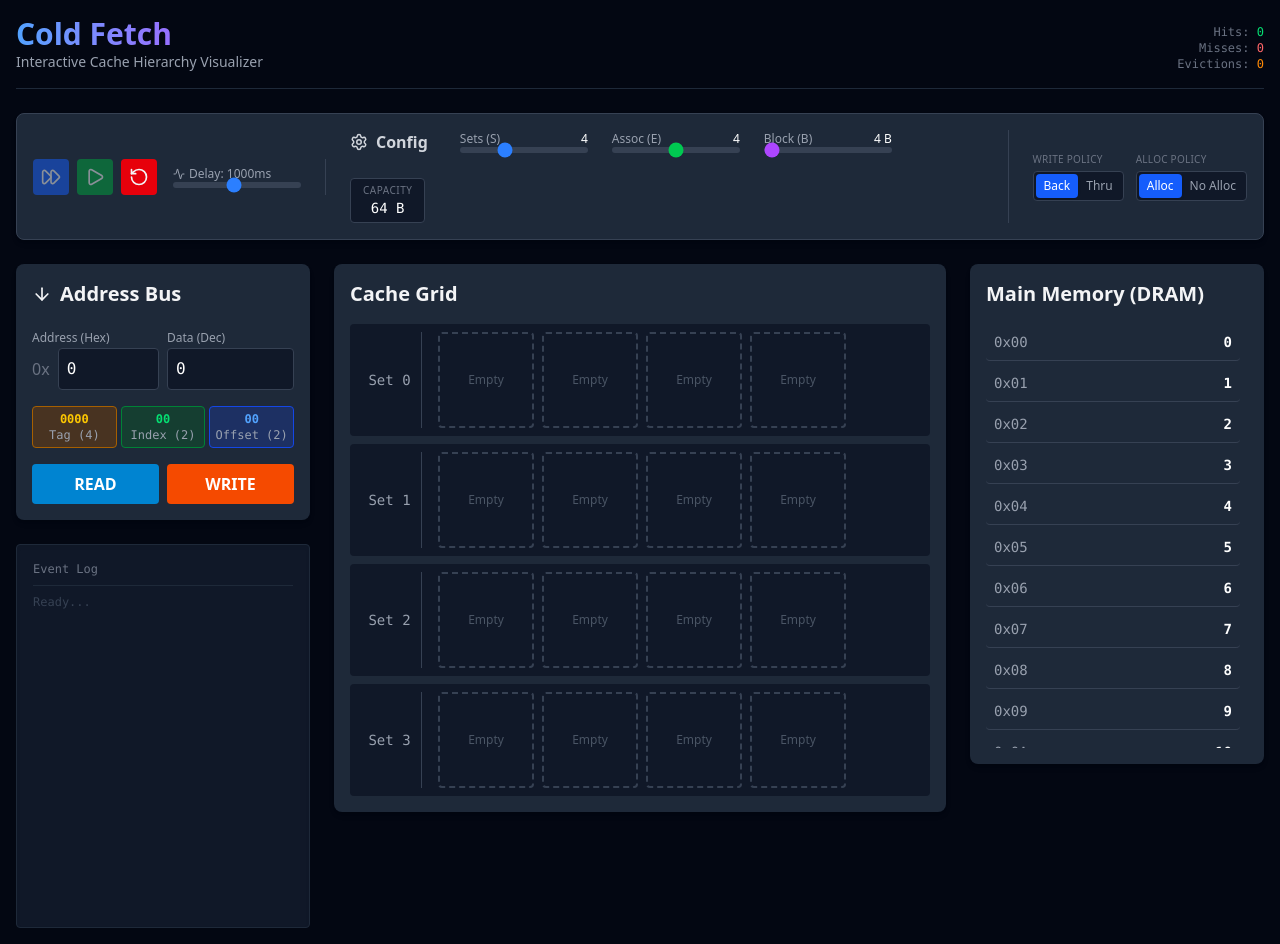
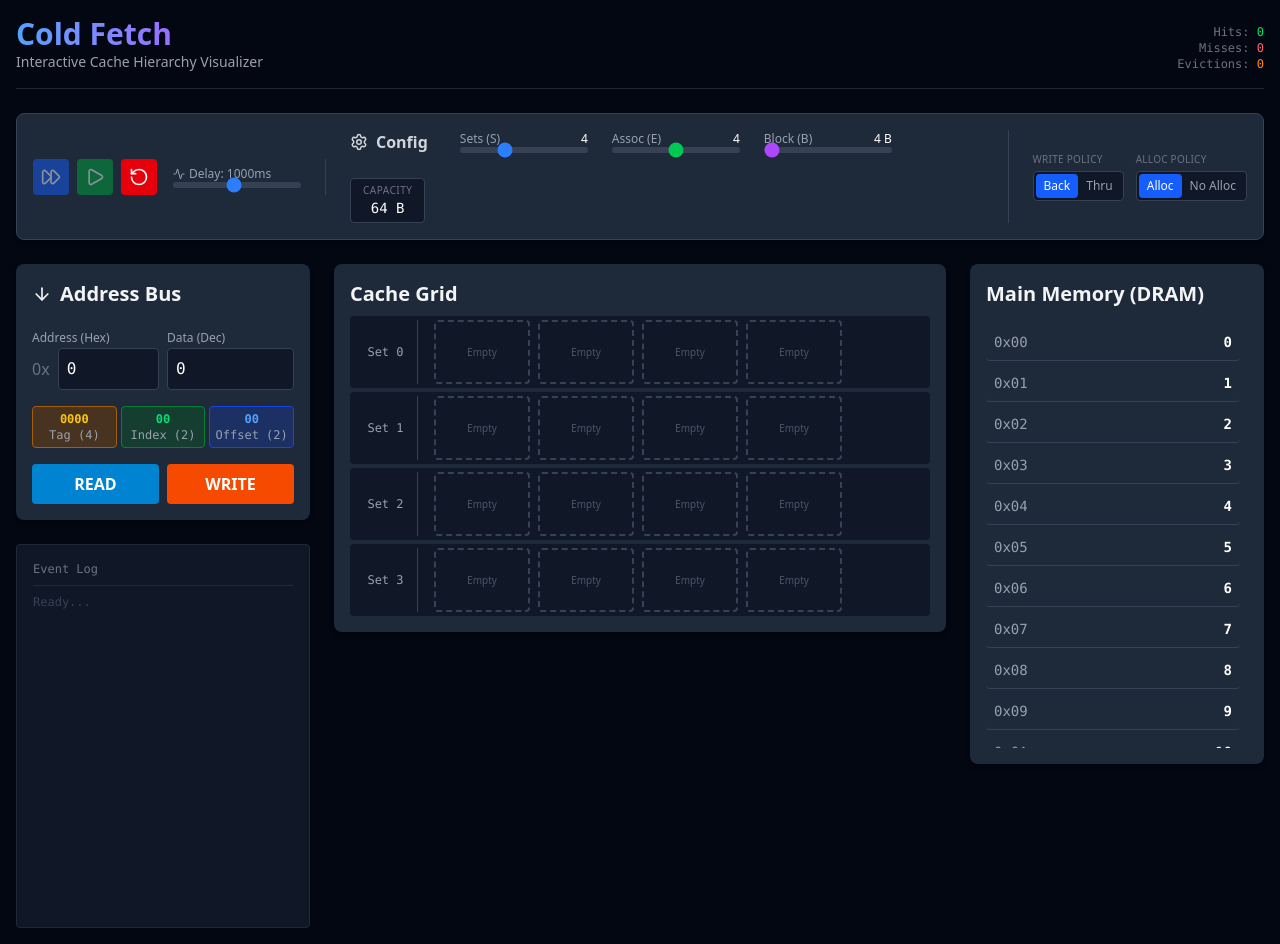
Before and after one commit to sohambagchi/cold-fetch, a React (Vite) app: page / in a window 1280 px wide. Built offline with nearby package versions, Linux system fonts and the light colour scheme.

Commit message:
compacted layout

```diff
--- a/src/components/CacheGrid.tsx
+++ b/src/components/CacheGrid.tsx
@@ -17,18 +17,18 @@ export function CacheGrid({ cache, config: _config, currentEvent }: CacheGridPro
 
     return (
         <div className="bg-gray-800 p-4 rounded-lg shadow-md overflow-x-auto">
-            <h2 className="text-xl font-bold mb-4">Cache Grid</h2>
-            <div className="space-y-2 min-w-max">
+            <h2 className="text-xl font-bold mb-2">Cache Grid</h2>
+            <div className="space-y-1 min-w-max">
                 {cache.map((set, setIndex) => (
                     <motion.div
                         key={setIndex}
                         layout
                         className={clsx(
-                            "flex gap-4 p-2 rounded transition-colors",
+                            "flex gap-4 p-1 rounded transition-colors",
                             highlightSet === setIndex ? "bg-gray-700 ring-2 ring-blue-500" : "bg-gray-900"
                         )}
                     >
-                        <div className="w-16 flex-shrink-0 flex items-center justify-center border-r border-gray-700 font-mono text-sm text-gray-400">
+                        <div className="w-16 flex-shrink-0 flex items-center justify-center border-r border-gray-700 font-mono text-xs text-gray-400">
                             Set {setIndex}
                         </div>
 
@@ -42,7 +42,7 @@ export function CacheGrid({ cache, config: _config, currentEvent }: CacheGridPro
                                         animate={{ opacity: 1, scale: 1 }}
                                         exit={{ opacity: 0, scale: 0.8 }}
                                         className={clsx(
-                                            "w-24 h-24 border-2 rounded flex flex-col items-center justify-center p-1 relative",
+                                            "w-24 h-16 border-2 rounded flex flex-col items-center justify-center p-1 relative",
                                             // Validation Border
                                             line.valid ? (line.dirty ? "border-red-500" : "border-green-500") : "border-gray-700 border-dashed",
                                             // Highlight Active Way
@@ -50,11 +50,11 @@ export function CacheGrid({ cache, config: _config, currentEvent }: CacheGridPro
                                         )}
                                     >
                                         {!line.valid ? (
-                                            <span className="text-gray-600 text-xs text-center">Empty</span>
+                                            <span className="text-gray-600 text-[10px] text-center">Empty</span>
                                         ) : (
                                             <>
-                                                <div className="text-xs text-gray-400 mb-1">Tag: {formatHex(line.tag, 2)}</div>
-                                                <div className="font-mono font-bold text-white text-lg">
+                                                <div className="text-[10px] text-gray-400 mb-0.5">Tag: {formatHex(line.tag, 2)}</div>
+                                                <div className="font-mono font-bold text-white text-base">
                                                     {line.data !== null ? line.data : '-'}
                                                 </div>
                                                 <div className="absolute top-1 right-1 flex gap-1">
```
